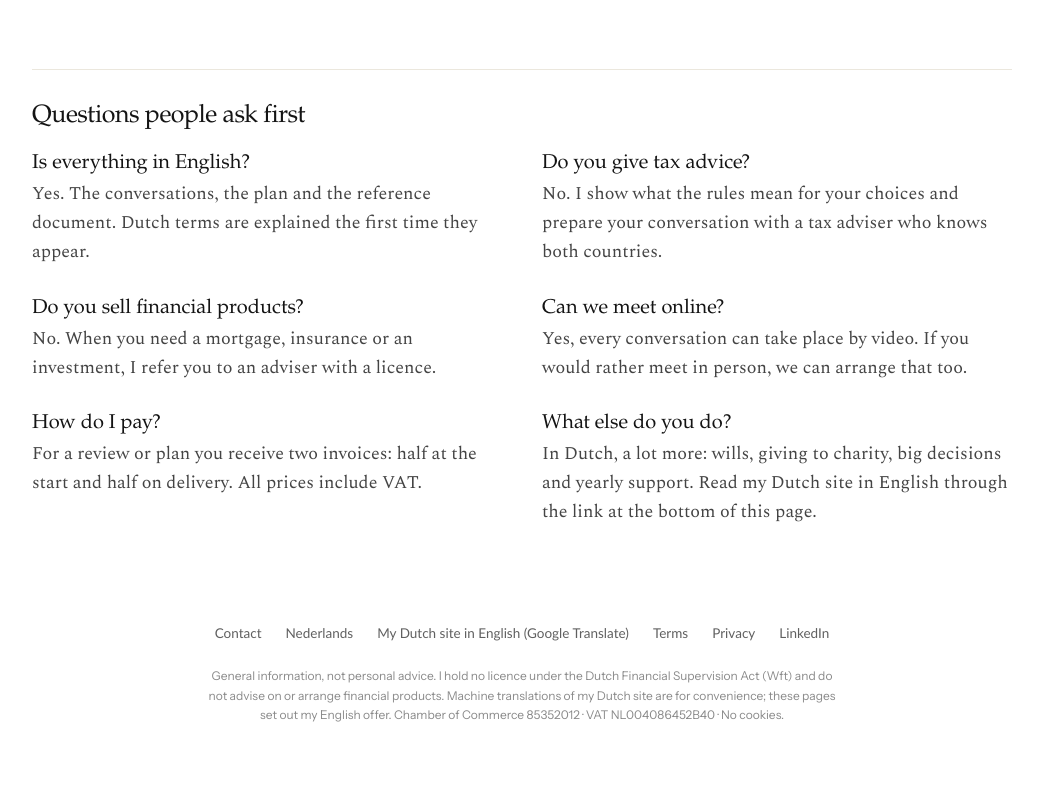
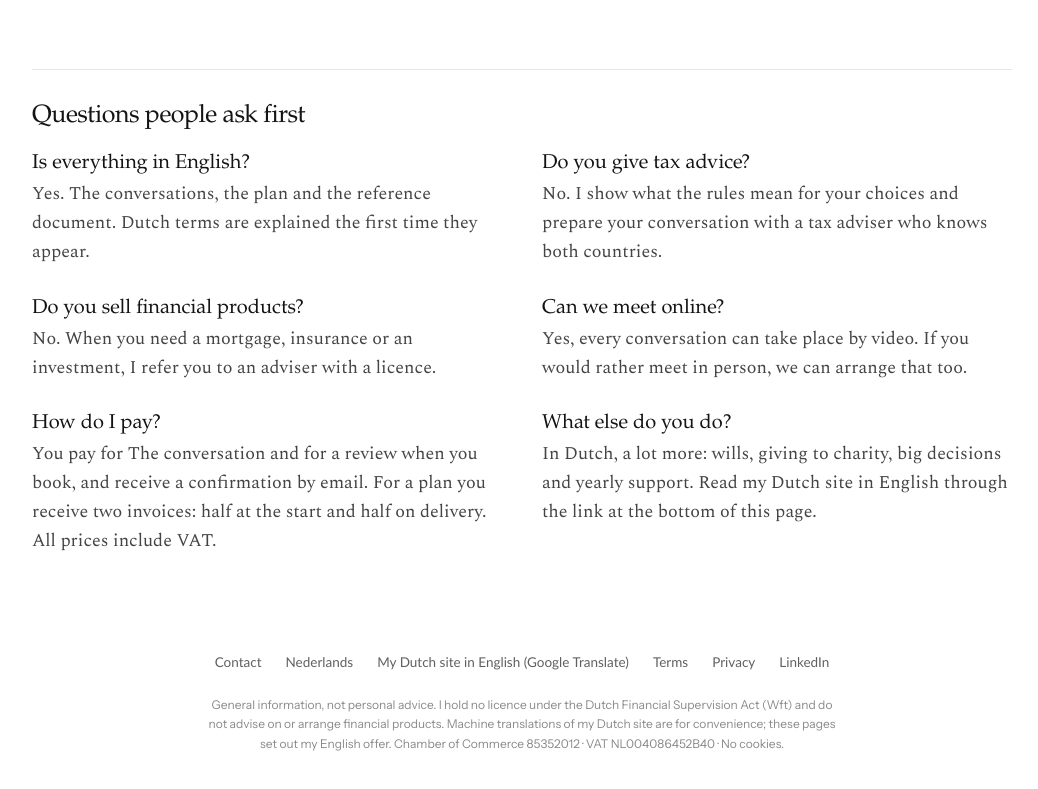
Before and after one commit to ArkoH87/arkohoondert.nl, a plain HTML site: page en/introduction/index.html in a window 1280 px wide. Shown: the part 1402-2191 px from the top of the page, without its empty margins (118-1156 px from the left). Drawn offline with Linux system fonts and the light colour scheme.

Commit message:
Review: betalen bij het boeken met bevestiging, geen factuur (FAQ en plan-pagina)
Co-Authored-By: Claude Opus 5.5 <noreply@anthropic.com>
Claude-Session: https://claude.ai/code/session_012wpAAnepoxxb6Bryk7xQG4

```diff
--- a/en/introduction/index.html
+++ b/en/introduction/index.html
@@ -152,7 +152,7 @@ body{margin:0;background:#ffffff}
 
 <div><p class="kop" style="margin: 0 0 4px; font-size: 20px; line-height: 1.3">Can we meet online?</p><p style="margin: 0; color: #444444">Yes, every conversation can take place by video. If you would rather meet in person, we can arrange that too.</p></div>
 
-<div><p class="kop" style="margin: 0 0 4px; font-size: 20px; line-height: 1.3">How do I pay?</p><p style="margin: 0; color: #444444">For a review or plan you receive two invoices: half at the start and half on delivery. All prices include VAT.</p></div>
+<div><p class="kop" style="margin: 0 0 4px; font-size: 20px; line-height: 1.3">How do I pay?</p><p style="margin: 0; color: #444444">You pay for The conversation and for a review when you book, and receive a confirmation by email. For a plan you receive two invoices: half at the start and half on delivery. All prices include VAT.</p></div>
 
 <div><p class="kop" style="margin: 0 0 4px; font-size: 20px; line-height: 1.3">What else do you do?</p><p style="margin: 0; color: #444444">In Dutch, a lot more: wills, giving to charity, big decisions and yearly support. Read my Dutch site in English through the link at the bottom of this page.</p></div>
 
```
Also changed, not shown: en/staying-for-good/index.html (+1 -1 lines).
